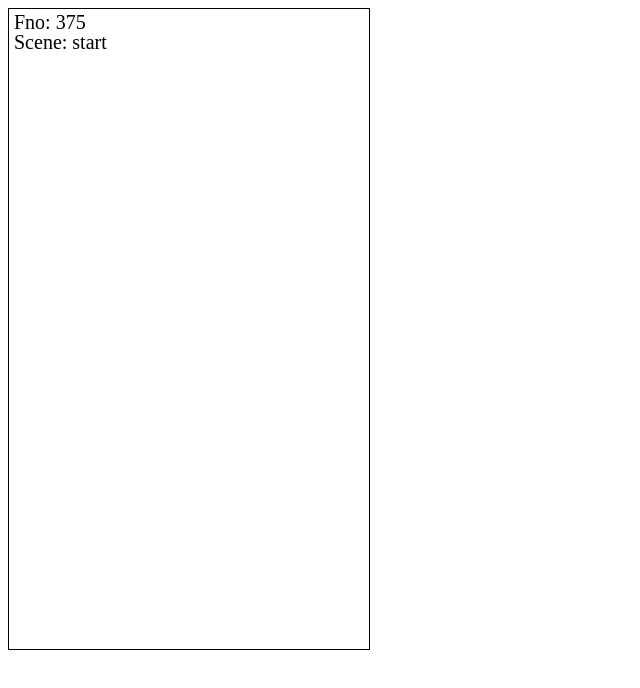
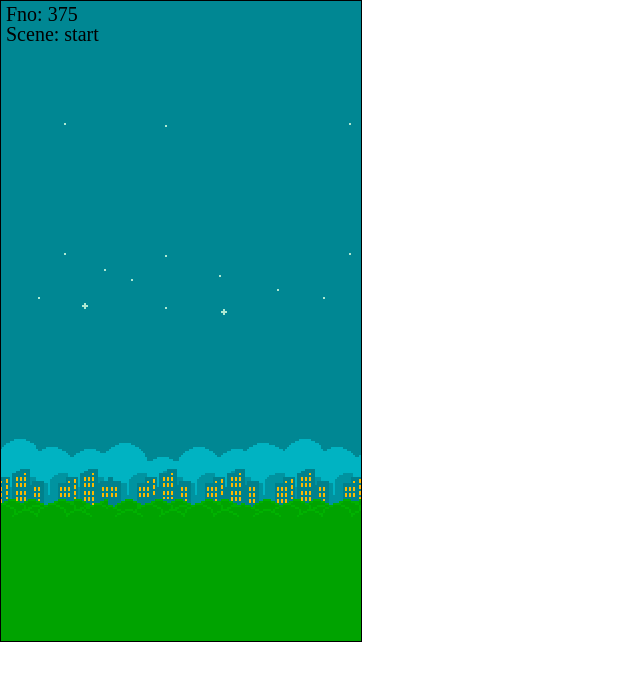
Before and after one commit to open-node/flappy-bird, a website with bundled scripts: page index.html in a window 1280 px wide. Shown: the whole page, without its empty margins (0-640 px from the left). Built offline with nearby package versions, Linux system fonts and the light colour scheme.

Commit message:
完成角色 - 背景

```diff
--- a/index.html
+++ b/index.html
@@ -1,9 +1,15 @@
 <html>
 <head>
 <title>Flappy bird</title>
+<meta name="viewport" content="width=360" />
 <style>
+* {
+  margin: 0;
+  padding: 0;
+}
 #mycanvas {
   border: 1px solid #000;
+  background: #ddd;
 }
 </style>
 </head>
--- /dev/null
+++ b/src/actors/background.js
@@ -0,0 +1,37 @@
+function Background(game) {
+  const { ctx, img } = game;
+  // x 坐标
+  let x = 0;
+  // 是否停止运动
+  let stop = true;
+
+  // 随机选择白天or黑夜的背景图
+  // 这里的 X 计算的是切片的x位移量
+  const X = 293 * (((Math.random() * 7919) | 0) % 2);
+
+  const update = () => {
+    if (stop) return;
+    if (x < -285) x = 0;
+    x -= 2;
+  };
+
+  const render = () => {
+    // 收尾详解三个切面图
+    ctx.drawImage(img, X, 0, 285, 510, x, 130, 285, 510);
+    ctx.drawImage(img, X, 0, 285, 510, x + 285, 130, 285, 510);
+    ctx.drawImage(img, X, 0, 285, 510, x + 285 * 2, 130, 285, 510);
+
+    // 补充头部确实的区域
+    ctx.drawImage(img, X, 0, 285, 130, x, 0, 285, 130);
+    ctx.drawImage(img, X, 0, 285, 130, x + 285, 0, 285, 130);
+    ctx.drawImage(img, X, 0, 285, 130, x + 285 * 2, 0, 285, 130);
+  };
+
+  const setStop = value => {
+    stop = !!value;
+  };
+
+  return { update, render, setStop };
+}
+
+module.exports = Background;
--- a/src/game.js
+++ b/src/game.js
@@ -1,4 +1,5 @@
 const Start = require("./scenes/start");
+const Background = require("./actors/background");
 
 class Game {
   constructor(canvas) {
@@ -9,11 +10,15 @@ class Game {
     this.scenes = {};
     this.timer = null;
     this.fno = 0; // 程序主帧
+    this.actors = {}; // 角色管理器
     this.loadResources(this.start.bind(this));
   }
 
   // 开始游戏，游戏资源全部加载完毕后
   start() {
+    // 初始化角色
+    this.actors.bg = new Background(this);
+
     // 初始化场景
     this.scenes.start = new Start(this);
     // 进入start场景
--- a/src/scenes/start.js
+++ b/src/scenes/start.js
@@ -1,12 +1,18 @@
 function Start(game) {
   // update 更新个成员
-  const update = () => {};
+  const update = () => {
+    game.actors.bg.update();
+  };
 
   // 渲染各成员
-  const render = () => {};
+  const render = () => {
+    game.actors.bg.render();
+  };
 
   // 进入场景
-  const enter = () => {};
+  const enter = () => {
+    game.actors.bg.setStop(false);
+  };
 
   return { update, render, enter };
 }
```
